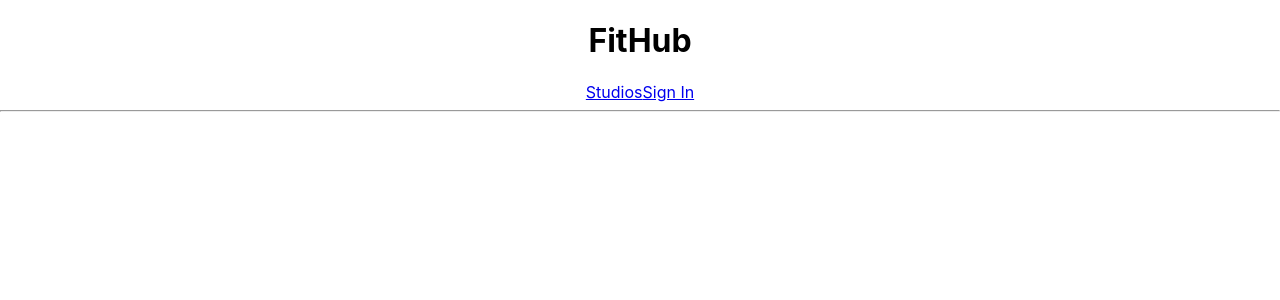
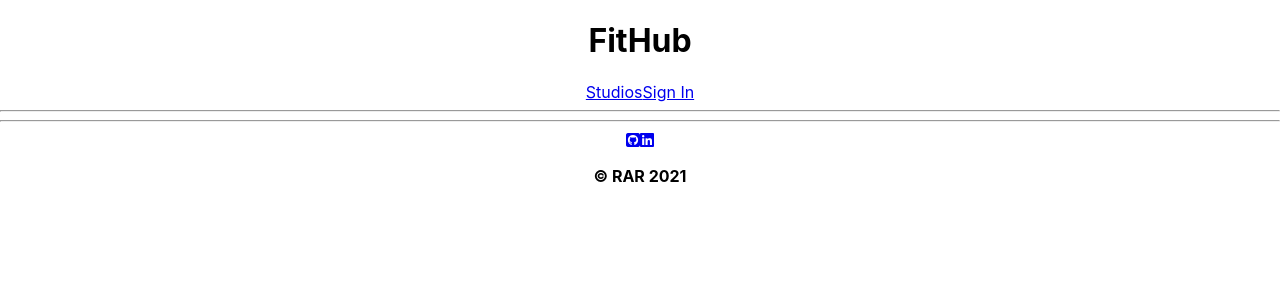
Before and after one commit to rararamberg/fithub, a React (Create React App) app in the folder client/: page /studios/1 in a window 1280 px wide. Shown: the top 300 px of the page. Built offline with nearby package versions, Linux system fonts and the light colour scheme.

Commit message:
added footer with icons imported in index, and change document name in index

```diff
--- a/client/public/index.html
+++ b/client/public/index.html
@@ -24,7 +24,9 @@
       work correctly both with client-side routing and a non-root public URL.
       Learn how to configure a non-root public URL by running `npm run build`.
     -->
-    <title>React App</title>
+    <!-- font awesome icons -->
+    <script src="https://kit.fontawesome.com/add92d7def.js" crossorigin="anonymous"></script>
+    <title>FitHub - Fitness Schedule App</title>
   </head>
   <body>
     <noscript>You need to enable JavaScript to run this app.</noscript>
--- a/client/src/components/Footer.jsx
+++ b/client/src/components/Footer.jsx
@@ -0,0 +1,21 @@
+function Footer() {
+  return (
+    <footer>
+      <hr />
+      {/* include linked logos for github and linkedin */}
+      <a href="https://github.com/rararamberg" target="_blank">
+        <i className="fab fa-github-square"></i>
+      </a>
+      <a href="https://www.linkedin.com/in/rachelramberg/" target="_blank">
+        <i
+          className="fab fa-linkedin"
+          href="https://www.linkedin.com/in/rachelramberg/"
+          target="_blank"
+        ></i>
+      </a>
+      <p style={{ fontWeight: "bold" }}>© RAR 2021</p>
+    </footer>
+  );
+}
+
+export default Footer;
--- a/client/src/components/Layout.jsx
+++ b/client/src/components/Layout.jsx
@@ -1,3 +1,4 @@
+import Footer from "./Footer";
 import Header from "./Header";
 
 function Layout(props) {
@@ -5,6 +6,7 @@ function Layout(props) {
     <div>
       <Header />
       {props.children}
+      <Footer />
     </div>
   );
 }
```
